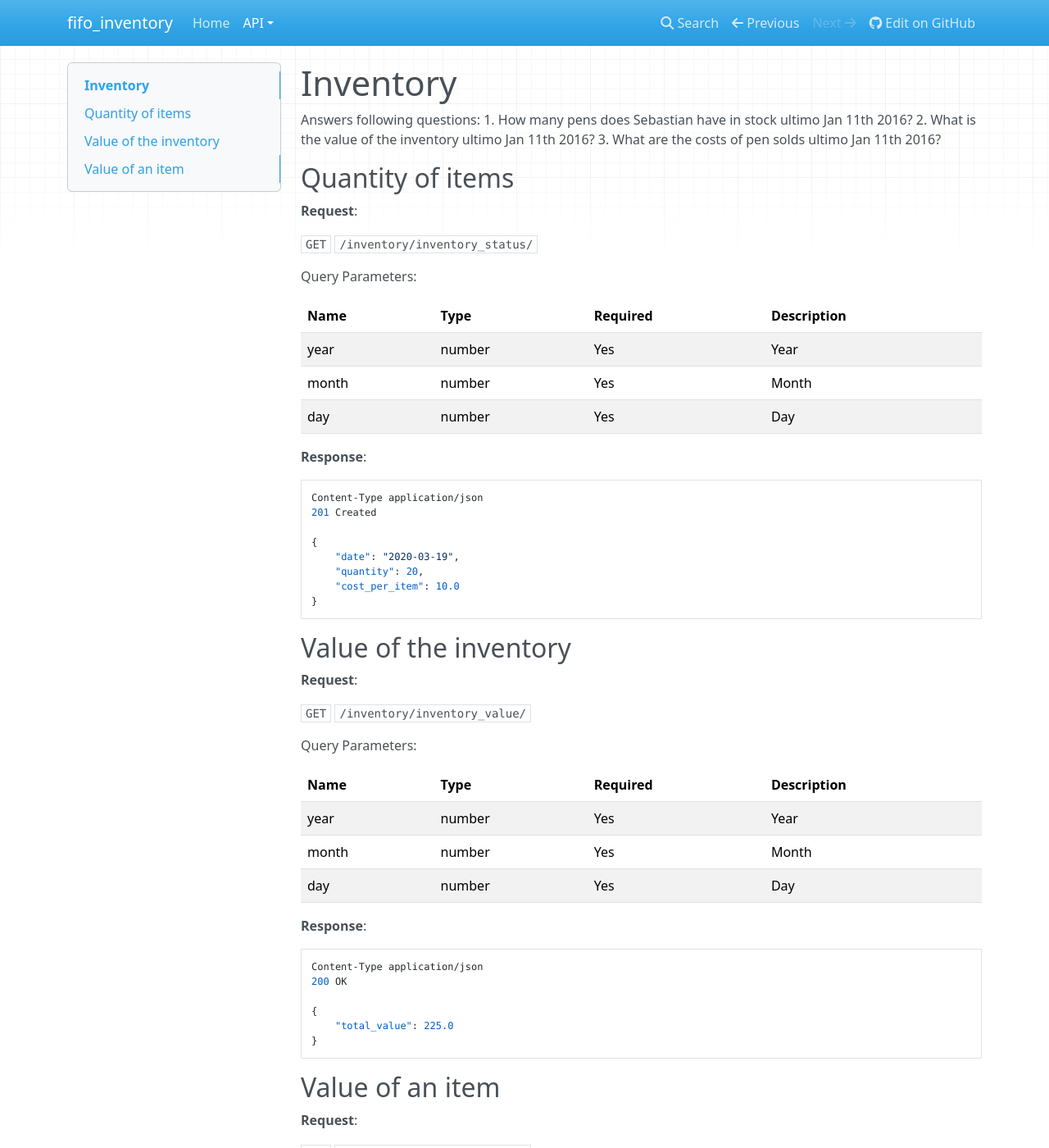
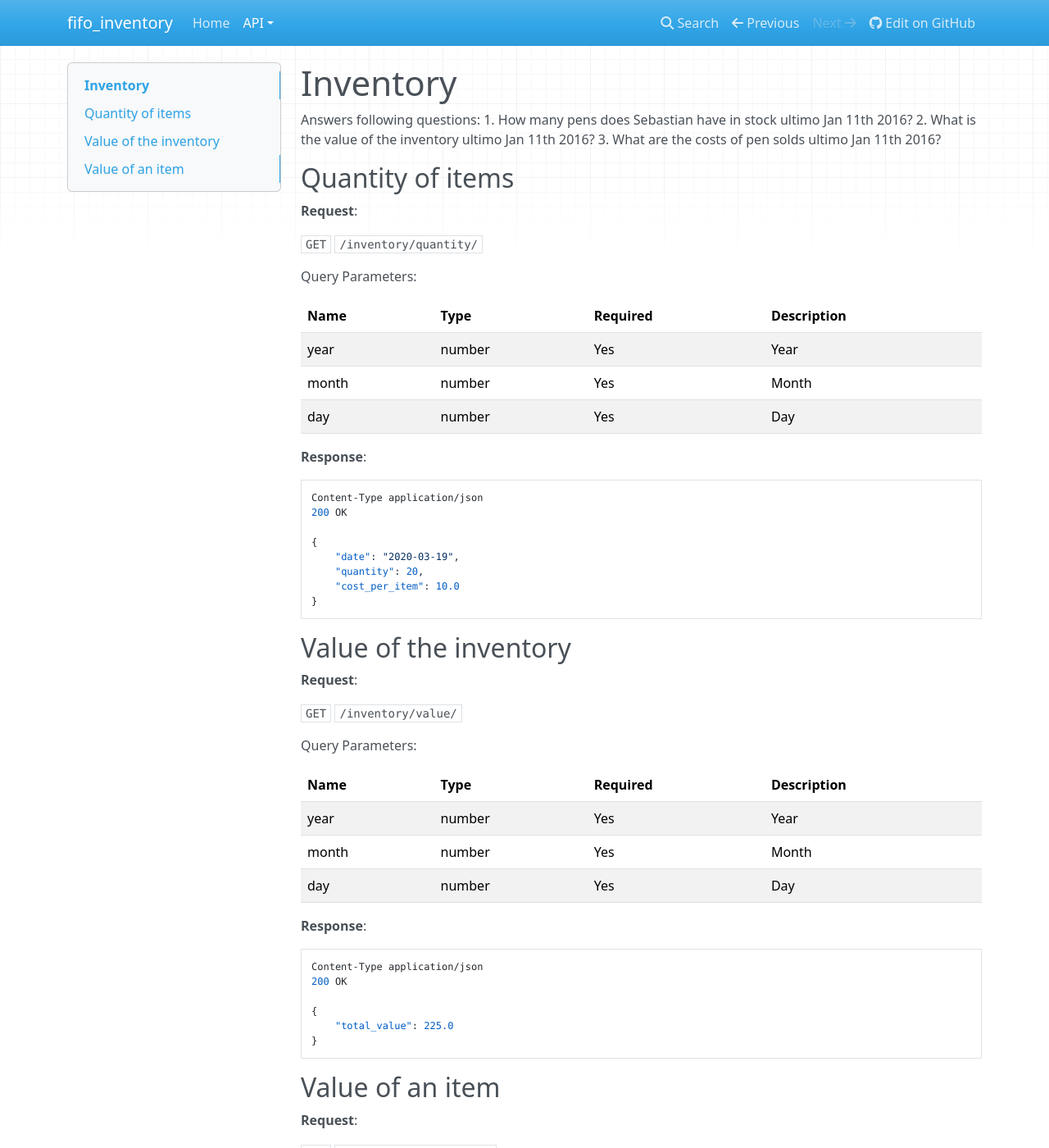
Before and after one commit to damianlewandowski/fifo-inventory2, an MkDocs documentation site: the page built from docs/api/inventory.md, in a window 1280 px wide and 1400 px high. Shown: the whole window at 82% size. Built offline with MkDocs 1.6.1, drawn with Linux system fonts in a browser that asks for light colours; nearby versions of some CDN libraries; some of the changed text lies outside the part shown.

````diff
--- a/docker-compose.yml
+++ b/docker-compose.yml
@@ -3,6 +3,9 @@ version: '3'
 services:
   postgres:
     image: postgres:11.6
+    volumes:
+      - ./docker/data:/var/lib/postgresql/data
+
   web:
     restart: always
     environment:
--- a/docs/api/inventory.md
+++ b/docs/api/inventory.md
@@ -8,7 +8,7 @@ Answers following questions:
 
 **Request**:
 
-`GET` `/inventory/inventory_status/`
+`GET` `/inventory/quantity/`
 
 Query Parameters:
 
@@ -22,7 +22,7 @@ day            | number | Yes       | Day
 
 ```json
 Content-Type application/json
-201 Created
+200 OK
 
 {
     "date": "2020-03-19",
@@ -35,7 +35,7 @@ Content-Type application/json
 
 **Request**:
 
-`GET` `/inventory/inventory_value/`
+`GET` `/inventory/value/`
 
 Query Parameters:
 
@@ -60,7 +60,7 @@ Content-Type application/json
 
 **Request**:
 
-`GET` `/inventory/inventory_value/`
+`GET` `/inventory/item_value/`
 
 Query Parameters:
 
--- a/requirements.txt
+++ b/requirements.txt
@@ -1,5 +1,4 @@
 # Core
-pytz==2019.3
 Django==3.0.2
 django-configurations==2.2
 gunicorn==20.0.4
@@ -8,10 +7,6 @@ newrelic==5.4.1.134
 # For the persistence stores
 psycopg2-binary==2.8.4
 dj-database-url==0.5.0
-
-# Model Tools
-django-model-utils==4.0.0
-django_unique_upload==0.2.1
 
 # Rest apis
 djangorestframework==3.11.0
````
Also changed, not shown: docs/api/bought.md (+1 -1 lines), 3 other files.
